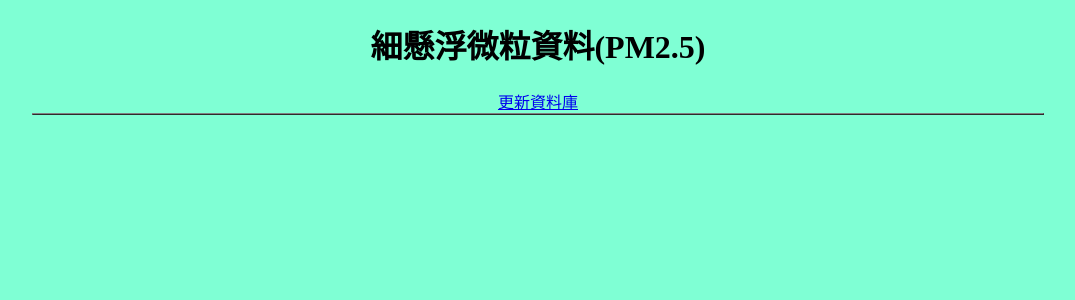
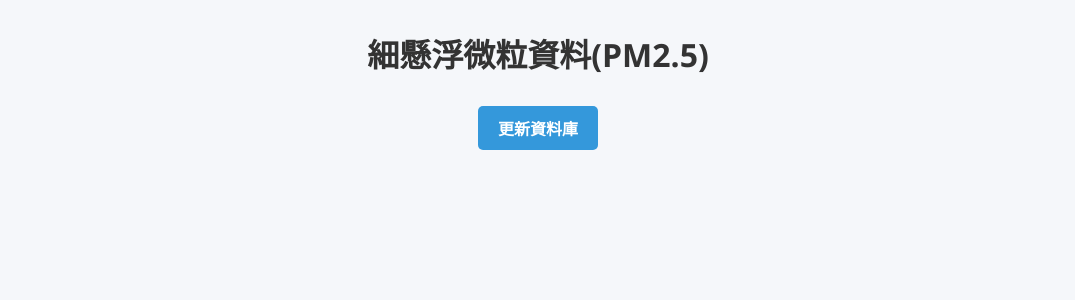
Before and after one commit to Robert-Liu-31039/flask-pm25, a Flask app: page / in a window 1280 px wide. Shown: the top 300 px of the page, without its empty margins (102-1177 px from the left). Run offline with Flask 3, Linux system fonts and the light colour scheme; data that the repository does not hold is empty.

Commit message:
新增在 Flask 中，如何使用載入 css 檔案使用的寫法

```diff
--- /dev/null
+++ b/static/style.css
@@ -0,0 +1,79 @@
+body {
+  font-family: "Segoe UI", sans-serif;
+  background-color: #f5f7fa;
+  margin: 30px;
+  text-align: center;
+}
+
+h1 {
+  color: #333;
+  text-align: center;
+  margin-bottom: 30px;
+}
+
+.btn-update {
+  display: block;
+  width: fit-content;
+  margin: 0 auto 20px;
+  padding: 10px 20px;
+  background-color: #3498db;
+  color: white;
+  border: none;
+  border-radius: 5px;
+  text-decoration: none;
+  font-weight: bold;
+}
+
+.btn-update:hover {
+  background-color: #2980b9;
+}
+
+.flash-message {
+  background-color: #DFF2BF;
+  color: #4F8A10;
+  padding: 12px 16px;
+  margin: 10px auto;
+  width: 80%;
+  border-radius: 5px;
+  text-align: center;
+  font-size: 16px;
+  box-shadow: 0 2px 4px rgba(0, 0, 0, 0.1);
+}
+
+table {
+  width: 90%;
+  margin: auto;
+  border-collapse: collapse;
+  box-shadow: 0 0 10px rgba(0, 0, 0, 0.1);
+  background-color: #fff;
+}
+
+th,
+td {
+  border: 1px solid #ddd;
+  padding: 12px 16px;
+  text-align: center;
+  font-size: 15px;
+}
+
+th {
+  background-color: #3498db;
+  color: white;
+}
+
+tr:nth-child(even) {
+  background-color: #f2f2f2;
+}
+
+tr:hover {
+  background-color: #e8f4ff;
+}
+
+h3 {
+  text-align: center;
+  color: #c0392b;
+}
+
+form {
+  margin: 12px;
+}
--- a/templates/index.html
+++ b/templates/index.html
@@ -4,25 +4,11 @@
     <meta charset="UTF-8">
     <meta name="viewport" content="width=device-width, initial-scale=1.0">
     <title>首頁</title>
-    <style>
-        body{
-            text-align: center;
-            background-color: aquamarine;
-        }
-
-        table{
-            width: 80%;
-            margin: 0 auto ;
-        }
-
-        th{
-            background: wheat;
-        }
-    </style>
+    <link rel="stylesheet" href="{{ url_for('static', filename='style.css') }}">
 </head>
 <body>
     <h1>細懸浮微粒資料(PM2.5)</h1>
-    <a href="/update-db">更新資料庫</a>
+    <a class="btn-update" href="/update-db">更新資料庫</a>
     <table border="1">
         <thead>
             <tr>
```
